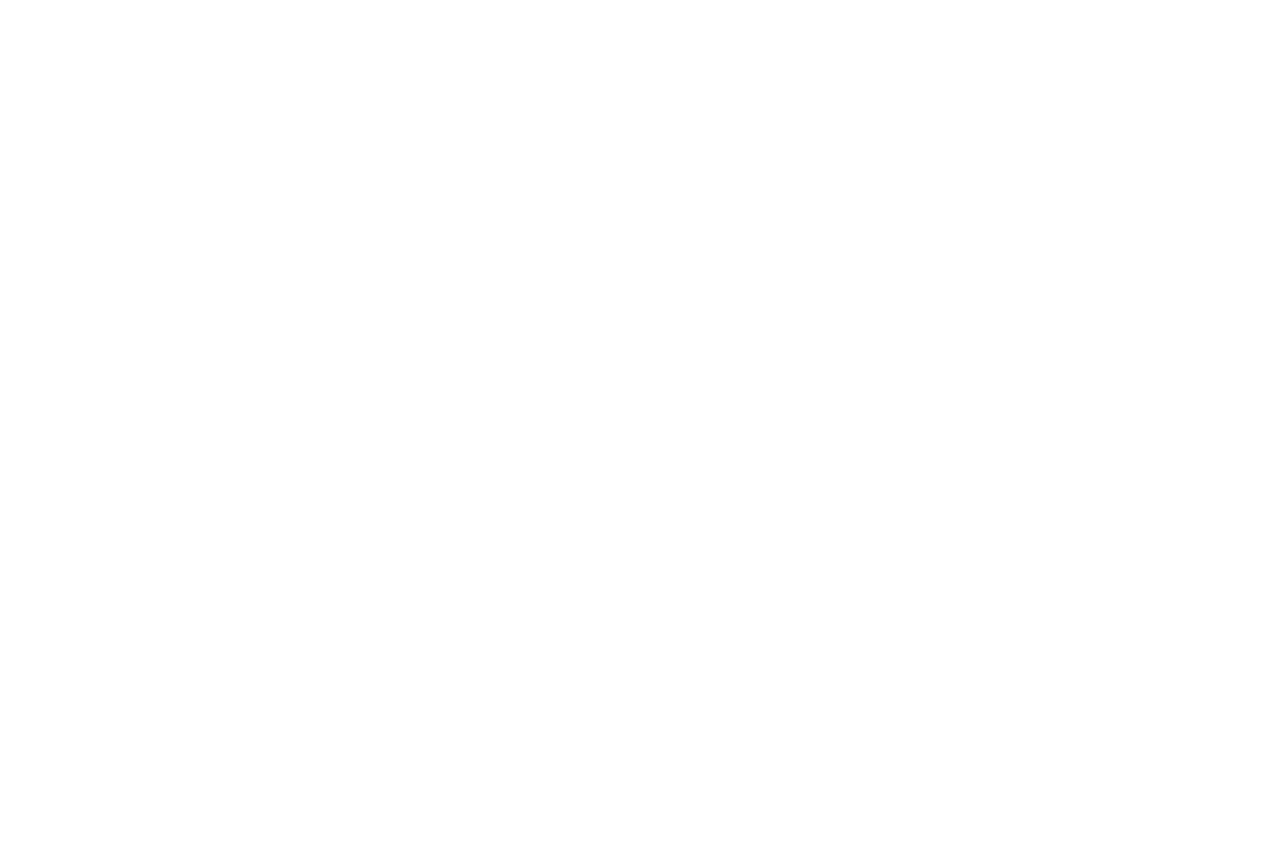
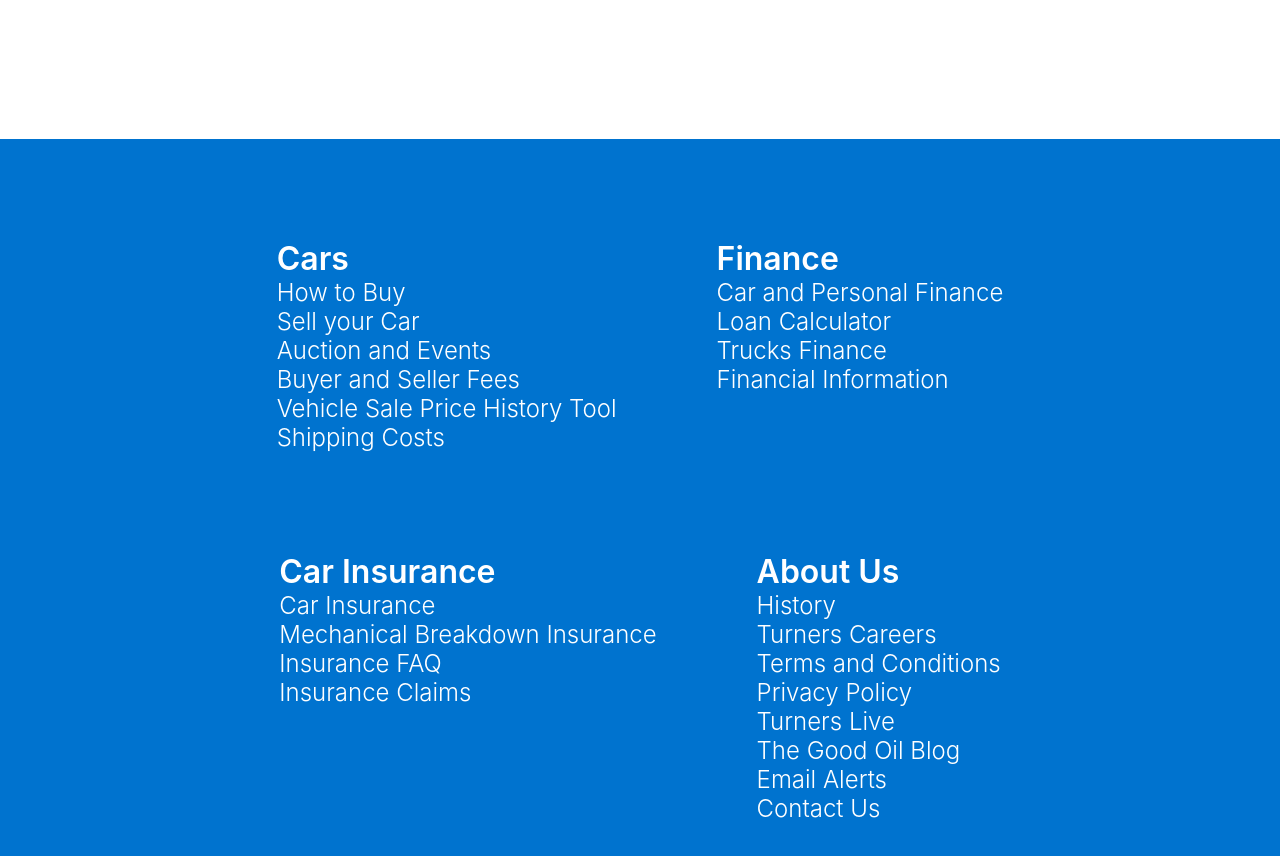
Before and after one commit to Xaimelee/mrhq-website, a React (Create React App) app: page / in a window 1280 px wide. Shown: the part 4500-5356 px from the top of the page. Before the commit the page ends 4381 px from the top, so only its background shows below. Built offline with nearby package versions, Linux system fonts and the light colour scheme.

Commit message:
Information list at the bottom.

```diff
--- a/src/App.js
+++ b/src/App.js
@@ -7,6 +7,7 @@
 import InfoSlide from './Components/InfoSlide';
 import ShowReviews from './Components/Reviews';
 import CoversList from './Components/CoversList';
+import InformationList from './Components/InformationList';
 
 function App() {
   return (
@@ -27,7 +28,13 @@
       </div>
       <div className = "CoversBackground">
         <CoversList />
-        <a className = "PolicyText" href="https://content.tgstatic.co.nz/webassets/globalassets/terms-and-conditions/turners-car-everyday-plus-vcpcep-policy-book-062018-used26032021-current.pdf">*View our policy document</a>
+        <div className = "PolicyText">
+         <a className = "PolicyText" href="https://content.tgstatic.co.nz/webassets/globalassets/terms-and-conditions/turners-car-everyday-plus-vcpcep-policy-book-062018-used26032021-current.pdf">*View our policy document</a>
+        </div>
+      </div>
+      <div className = "CoversHeader"></div>
+      <div className = "Information">
+        <InformationList />
       </div>
     </div>
   );
--- a/src/App.scss
+++ b/src/App.scss
@@ -3,6 +3,7 @@
 @import "./Components/Styles/Button.scss";
 @import "./Components/Styles/Reviews.scss";
 @import "./Components/Styles/Covers.scss";
+@import "./Components/Styles/Information.scss";
 
 .expandWidth {
     margin: 0;
@@ -44,6 +45,7 @@
 
 .CoversHeader {
     width: 100%;
+    min-height: 200px;
     text-align: center;
 }
 
@@ -71,7 +73,13 @@
 }
 
 .PolicyText {
-    float: right;
-    width: 25%;
+    padding-top: 10px;
+    padding-bottom: 0;
+    margin: 0;
+    text-align: center;
     color: style.$grey
 }
+
+.Information {
+    background-color: style.$blue;
+}
--- a/src/Components/CoversList.js
+++ b/src/Components/CoversList.js
@@ -22,11 +22,11 @@
     let result = [];
     for (let i = 0; i < array.length; i++) {
       result.push (
-        <tr className = "CoversEntries">
+        <tr>
           <td className = "CoversTextEntry">{array[i].cover}</td>
-          <td className = "CoversImageEntry"><img className = "CoversIcon" src = {array[i].fc} alt = ""/></td>
-          <td className = "CoversImageEntry"><img className = "CoversIcon" src = {array[i].tpft} alt = ""/></td>
-          <td className = "CoversImageEntry"><img className = "CoversIcon" src = {array[i].tp} alt = ""/></td>
+          <td className = "CoversImageEntry"><img src = {array[i].fc} alt = ""/></td>
+          <td className = "CoversImageEntry"><img src = {array[i].tpft} alt = ""/></td>
+          <td className = "CoversImageEntry"><img src = {array[i].tp} alt = ""/></td>
         </tr>
       )
     }
@@ -35,20 +35,20 @@
 
   return (
     <table className = "CoversTable">
-        <tr className = "CoversHeaders">
+        <tr>
           <th className = "CoverHeaderText">Services</th>
           <th className = "CoverHeaderText">Full Cover</th>
           <th className = "CoverHeaderText">Third Party Fire & Theft</th>
           <th className = "CoverHeaderText">Third Party Only</th>
         </tr>
         {addAllEntries(covers)}
-        <tr className = "CoversEntries">
+        <tr>
           <td className = "CoversTextEntry"></td>
           <td className = "CoversImageEntry"><QuoteButton /></td>
           <td className = "CoversImageEntry"><QuoteButton /></td>
           <td className = "CoversImageEntry"><QuoteButton /></td>
         </tr>
-        <tr className = "CoversHeaders">
+        <tr>
           <th className = "CoverHeaderText">Optional</th>
         </tr>
         {addAllEntries(optionalCovers)}
--- /dev/null
+++ b/src/Components/InformationList.js
@@ -0,0 +1,46 @@
+import React from 'react';
+
+function InformationList() {
+  const carsContents = [
+    "How to Buy", "Sell your Car", "Auction and Events", "Buyer and Seller Fees", "Vehicle Sale Price History Tool", "Shipping Costs"
+  ]
+  const financeContents = [
+    "Car and Personal Finance", "Loan Calculator", "Trucks Finance", "Financial Information"
+  ]
+  const carInsuranceContents = [
+    "Car Insurance", "Mechanical Breakdown Insurance", "Insurance FAQ", "Insurance Claims"
+  ]
+  const aboutUsContents = [
+    "History", "Turners Careers", "Terms and Conditions", "Privacy Policy", "Turners Live", "The Good Oil Blog", "Email Alerts", "Contact Us"
+  ]
+
+  function addEntries(array) {
+    let result = [];
+    for (let i = 0; i < array.length; i++) {
+      result.push (
+        <li><a className = "InformationContent" href="/">{array[i]}</a></li>
+      )
+    }
+    return result;
+  }
+
+  function generateContents(array, text) {
+    return (
+        <ul className = "InformationContents">
+            <li className = "InformationHeader">{text}</li>
+            {addEntries(array)}
+        </ul>
+    );
+  }
+
+  return (
+    <ul className = "InformationList">
+        {generateContents(carsContents, "Cars")}
+        {generateContents(financeContents, "Finance")}
+        {generateContents(carInsuranceContents, "Car Insurance")}
+        {generateContents(aboutUsContents, "About Us")}
+    </ul>
+  )
+}
+
+export default InformationList
--- a/src/Components/Styles/Covers.scss
+++ b/src/Components/Styles/Covers.scss
@@ -9,17 +9,8 @@
     vertical-align: middle;
 }
 
-.CoversHeaders {
-    outline: 3px solid style.$grey;
-}
-
 .CoverHeaderText {
     font-size: 28px;
-    outline: 2px solid style.$grey-light;
-}
-
-.CoversEntries {
-
 }
 
 .CoversTextEntry {
@@ -32,7 +23,3 @@
     width: 200px;
     background-color: style.$grey-light;
 }
-
-.CoversIcon {
-
-}
--- /dev/null
+++ b/src/Components/Styles/Information.scss
@@ -0,0 +1,39 @@
+.InformationList {
+    list-style-type: none;
+    text-align: left;
+    display: flex;
+    flex-wrap: wrap;
+    justify-content: center;
+    padding-left: 0px;
+    padding-right: 0px;
+    padding-top: 50px;
+    padding-bottom: 50px;
+    margin: 0;
+    width: 100%;
+}
+
+.InformationContents {
+    list-style-type: none;
+    padding: 50px;
+}
+
+.InformationHeader {
+    @extend .text;
+    font-weight: 600;
+    font-size: 32px;
+}
+
+.InformationContent {
+    @extend .text;
+    font-weight: 300;
+    font-size: 24px;
+    text-decoration: none;
+
+    &:hover {
+        cursor: pointer;
+    }
+}
+
+.text {
+    color: white;
+}
--- a/src/Components/Styles/Reviews.scss
+++ b/src/Components/Styles/Reviews.scss
@@ -1,7 +1,4 @@
-
-
 .ShowReviews {
-
     list-style-type: none;
     text-align: center;
     display: flex;
```
Also changed, not shown: src/Components/CoversListItem.js (deleted).
